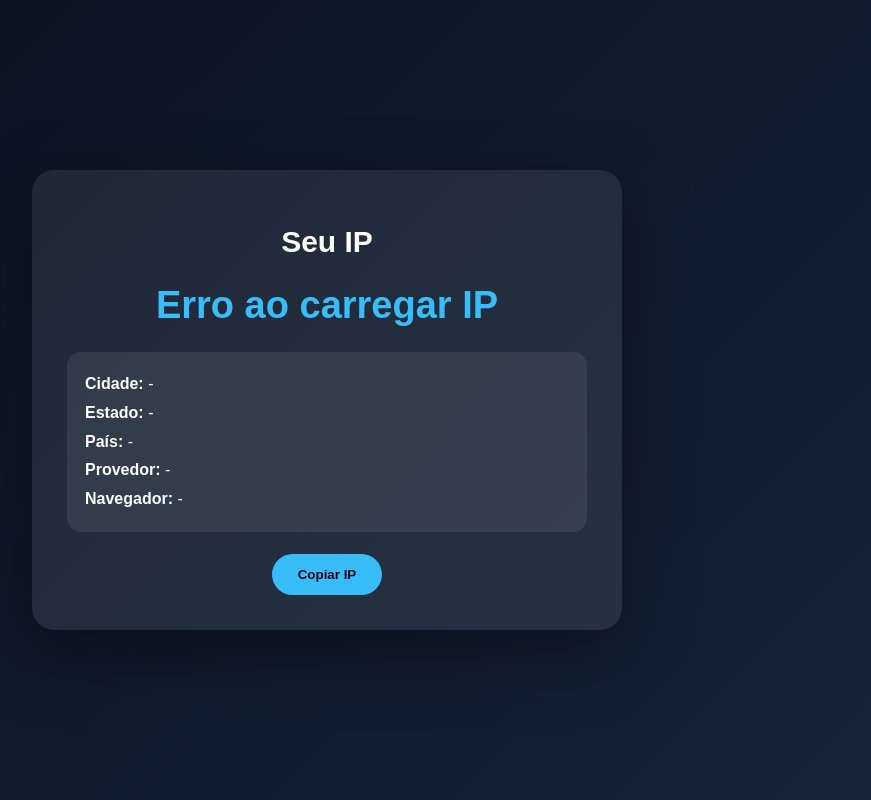
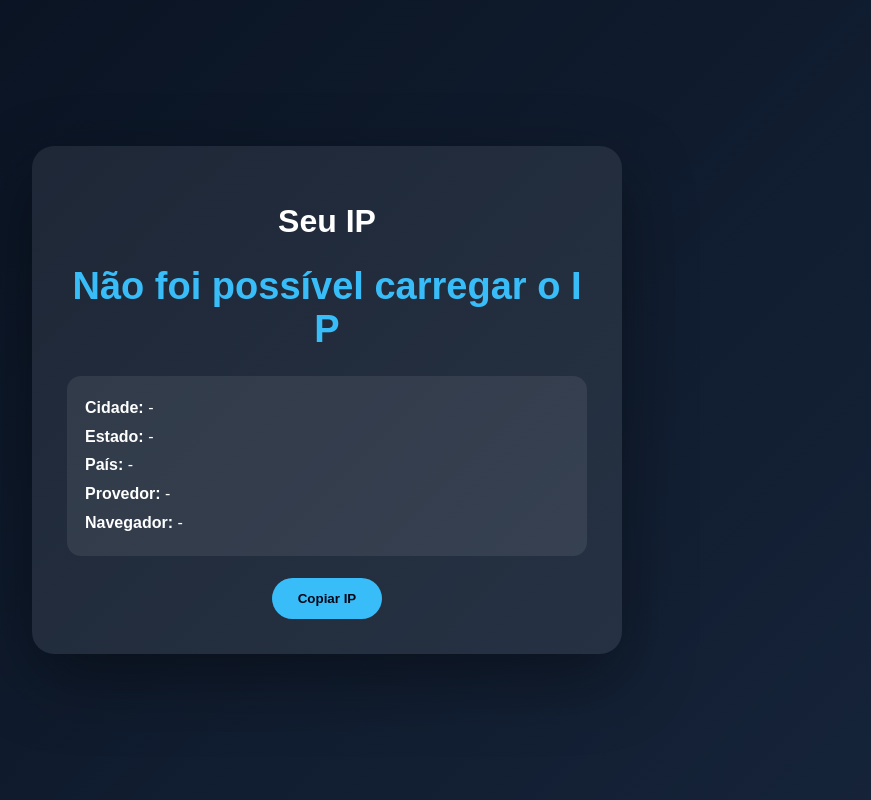
Before and after one commit to angelolosanfeles98/secondlife, a plain HTML site: page index.html in a window 1280 px wide. Shown: the whole page, without its empty margins (313-1184 px from the left). Drawn offline with Linux system fonts and the light colour scheme; no server answers.

Commit message:
Update index.html

```diff
--- a/index.html
+++ b/index.html
@@ -27,10 +27,6 @@
       box-shadow: 0 25px 70px rgba(0,0,0,0.4);
     }
 
-    h1 {
-      font-size: 30px;
-    }
-
     .ip {
       margin: 25px 0;
       font-size: 38px;
@@ -57,10 +53,6 @@
       font-weight: bold;
       cursor: pointer;
     }
-
-    button:hover {
-      background: #7dd3fc;
-    }
   </style>
 </head>
 
@@ -86,24 +78,48 @@
 
     async function carregarDados() {
       try {
-        const res = await fetch("https://ipapi.co/json/");
-        const data = await res.json();
+        let res = await fetch("https://ipwho.is/");
+        let data = await res.json();
+
+        if (!data.success) {
+          throw new Error("Falha na primeira API");
+        }
 
         ipAtual = data.ip || "";
 
         document.getElementById("ip").textContent = data.ip || "Não encontrado";
         document.getElementById("cidade").textContent = data.city || "-";
         document.getElementById("estado").textContent = data.region || "-";
-        document.getElementById("pais").textContent = data.country_name || "-";
-        document.getElementById("provedor").textContent = data.org || "-";
+        document.getElementById("pais").textContent = data.country || "-";
+        document.getElementById("provedor").textContent = data.connection?.isp || "-";
         document.getElementById("navegador").textContent = navigator.userAgent;
-      } catch (e) {
-        document.getElementById("ip").textContent = "Erro ao carregar IP";
+
+      } catch (erro) {
+        try {
+          let res2 = await fetch("https://api.ipify.org?format=json");
+          let data2 = await res2.json();
+
+          ipAtual = data2.ip || "";
+
+          document.getElementById("ip").textContent = data2.ip || "Não encontrado";
+          document.getElementById("cidade").textContent = "Indisponível";
+          document.getElementById("estado").textContent = "Indisponível";
+          document.getElementById("pais").textContent = "Indisponível";
+          document.getElementById("provedor").textContent = "Indisponível";
+          document.getElementById("navegador").textContent = navigator.userAgent;
+
+        } catch (erro2) {
+          document.getElementById("ip").textContent = "Não foi possível carregar o IP";
+        }
       }
     }
 
     function copiarIP() {
-      if (!ipAtual) return;
+      if (!ipAtual) {
+        alert("IP ainda não carregado.");
+        return;
+      }
+
       navigator.clipboard.writeText(ipAtual);
       alert("IP copiado!");
     }
```
